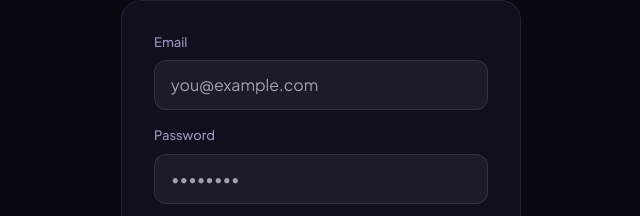
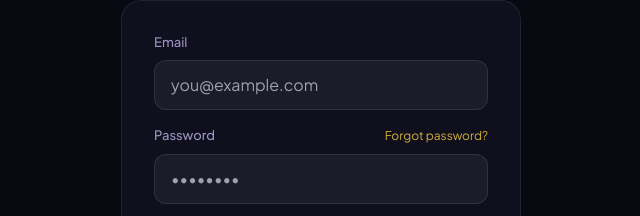
Before and after one commit to GeneFoks/bestie, a Next.js app: page /login in a window 1280 px wide. Shown: the part 281-497 px from the top of the page, without its empty margins (319-959 px from the left). Built offline with nearby package versions, Linux system fonts and the light colour scheme; no server answers.

Commit message:
Update page.tsx

```diff
--- a/app/login/page.tsx
+++ b/app/login/page.tsx
@@ -1,6 +1,5 @@
 // @ts-nocheck
 'use client'
-
 import { useState } from 'react'
 import Link from 'next/link'
 import { useRouter } from 'next/navigation'
@@ -40,7 +39,10 @@ export default function LoginPage() {
               <input type="email" value={email} onChange={(e) => setEmail(e.target.value)} placeholder="you@example.com" required style={{ width: '100%', padding: '12px 16px', borderRadius: '12px', fontSize: '14px', outline: 'none', background: 'rgba(255,255,255,0.05)', border: '1px solid rgba(255,255,255,0.1)', color: '#E8E0FF', boxSizing: 'border-box' }} />
             </div>
             <div>
-              <label style={{ fontSize: '13px', fontWeight: 500, color: '#9B93C0', display: 'block', marginBottom: '8px' }}>Password</label>
+              <div style={{ display: 'flex', justifyContent: 'space-between', alignItems: 'center', marginBottom: '8px' }}>
+                <label style={{ fontSize: '13px', fontWeight: 500, color: '#9B93C0' }}>Password</label>
+                <Link href="/forgot-password" style={{ fontSize: '12px', color: '#D4AF37', textDecoration: 'none' }}>Forgot password?</Link>
+              </div>
               <input type="password" value={password} onChange={(e) => setPassword(e.target.value)} placeholder="••••••••" required style={{ width: '100%', padding: '12px 16px', borderRadius: '12px', fontSize: '14px', outline: 'none', background: 'rgba(255,255,255,0.05)', border: '1px solid rgba(255,255,255,0.1)', color: '#E8E0FF', boxSizing: 'border-box' }} />
             </div>
             {error && <div style={{ padding: '12px', borderRadius: '10px', background: 'rgba(255,80,80,0.1)', border: '1px solid rgba(255,80,80,0.2)', fontSize: '13px', color: '#ff6b6b' }}>{error}</div>}
```
